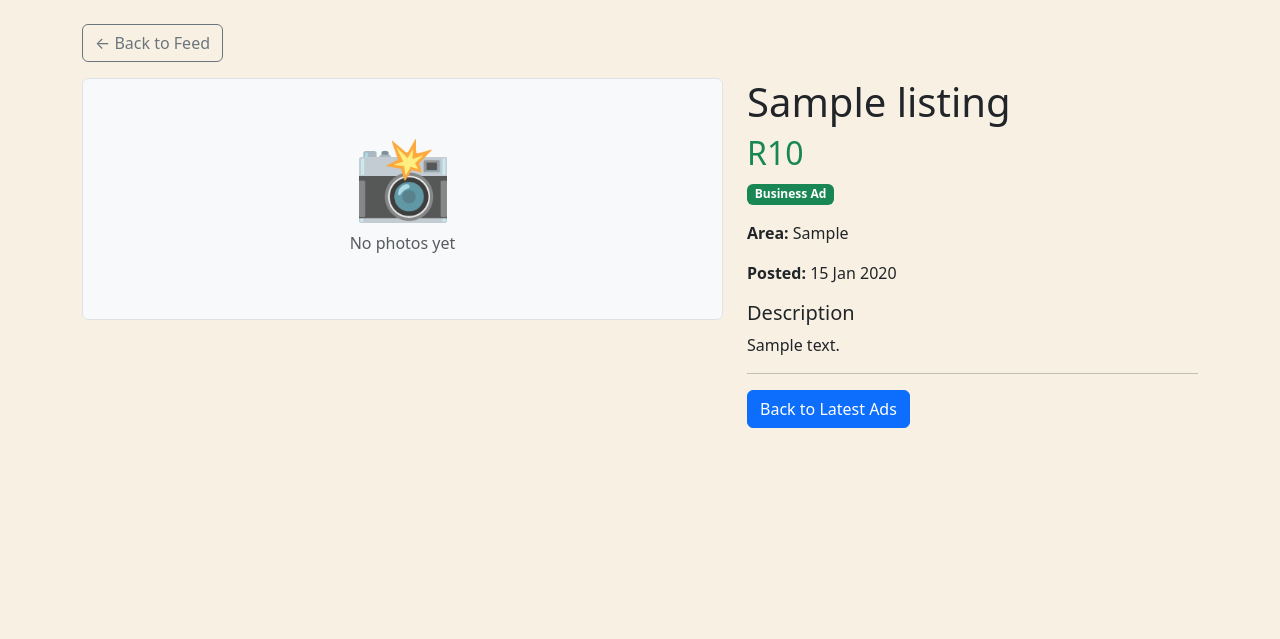
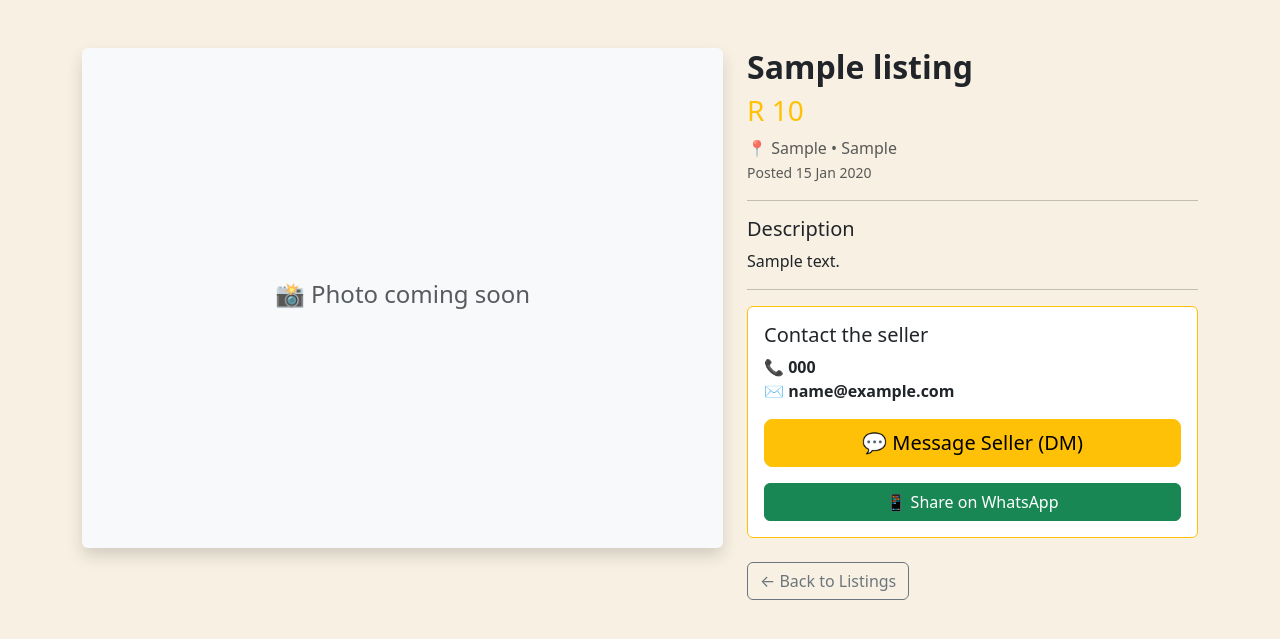
Before and after one commit to MarketExpander99/VolstruisGids, a Flask app: page /listings/1 in a window 1280 px wide. Shown: the part 56-695 px from the top of the page. Run offline with Flask 3, Linux system fonts and the light colour scheme; tables that the repository leaves empty hold one stand-in row (values such as "Sample post").

Commit message:
feat: full listing detail page with contact + DM button

```diff
--- a/app/templates/listings/detail.html
+++ b/app/templates/listings/detail.html
@@ -1,44 +1,60 @@
 {% extends "base.html" %}
+
+{% block title %}{{ listing.title }} - VolstruisGids{% endblock %}
+
 {% block content %}
-<div class="container mt-4">
-    <a href="{{ url_for('main.index') }}" class="btn btn-outline-secondary mb-3">← Back to Feed</a>
-
+<div class="container my-5">
     <div class="row">
-        <!-- Photo Gallery -->
-        <div class="col-md-7">
-            {% if listing.photos %}
-                <div class="row g-2">
-                    {% for photo in listing.photos %}
-                    <div class="col-6 col-lg-4">
-                        <img src="/static/{{ photo }}" class="img-fluid rounded shadow-sm" alt="{{ listing.title }}">
-                    </div>
-                    {% endfor %}
-                </div>
+        <!-- Photo -->
+        <div class="col-lg-7">
+            {% if listing.photo_url %}
+                <img src="{{ listing.photo_url }}" class="img-fluid rounded shadow" alt="{{ listing.title }}" style="max-height: 500px; width: 100%; object-fit: cover;">
             {% else %}
-                <div class="bg-light border rounded p-5 text-center">
-                    <h1 class="display-1 text-muted">📸</h1>
-                    <p class="text-muted">No photos yet</p>
+                <div class="bg-light rounded shadow d-flex align-items-center justify-content-center" style="height: 500px;">
+                    <h4 class="text-muted">📸 Photo coming soon</h4>
                 </div>
             {% endif %}
         </div>
 
         <!-- Details -->
-        <div class="col-md-5">
-            <h1>{{ listing.title }}</h1>
-            <h2 class="text-success">R{{ listing.price | int }}</h2>
+        <div class="col-lg-5">
+            <h2 class="fw-bold">{{ listing.title }}</h2>
+            <h3 class="text-warning">R {{ listing.price | int }}</h3>
 
-            {% if listing.is_business_ad %}
-                <span class="badge bg-success mb-3">Business Ad</span>
-            {% endif %}
+            <p class="text-muted">
+                📍 {{ listing.area }} • {{ listing.location }}<br>
+                <small>Posted {{ listing.created_at.strftime('%d %b %Y') }}</small>
+            </p>
 
-            <p><strong>Area:</strong> {{ listing.area }}</p>
-            <p><strong>Posted:</strong> {{ listing.created_at.strftime('%d %b %Y') }}</p>
+            <hr>
 
             <h5>Description</h5>
-            <p>{{ listing.description }}</p>
+            <p style="white-space: pre-line;">{{ listing.description }}</p>
 
             <hr>
-            <a href="{{ url_for('main.index') }}" class="btn btn-primary">Back to Latest Ads</a>
+
+            <!-- Contact Section -->
+            <div class="card border-warning mb-4">
+                <div class="card-body">
+                    <h5 class="card-title">Contact the seller</h5>
+
+                    {% if listing.contact_phone or listing.contact_email %}
+                        <p>
+                            {% if listing.contact_phone %}<strong>📞 {{ listing.contact_phone }}</strong><br>{% endif %}
+                            {% if listing.contact_email %}<strong>✉️ {{ listing.contact_email }}</strong>{% endif %}
+                        </p>
+                    {% endif %}
+
+                    <a href="#" class="btn btn-warning btn-lg w-100 mb-3" onclick="alert('DM system coming in next step!')">💬 Message Seller (DM)</a>
+
+                    <a href="https://wa.me/27{{ listing.contact_phone|replace(' ', '')|replace('+', '') if listing.contact_phone else '1234567890' }}"
+                       target="_blank" class="btn btn-success w-100">
+                        📱 Share on WhatsApp
+                    </a>
+                </div>
+            </div>
+
+            <a href="{{ url_for('main.index') }}" class="btn btn-outline-secondary">← Back to Listings</a>
         </div>
     </div>
 </div>
```
Also changed, not shown: app/blueprints/main/routes.py (+17 -19 lines).
